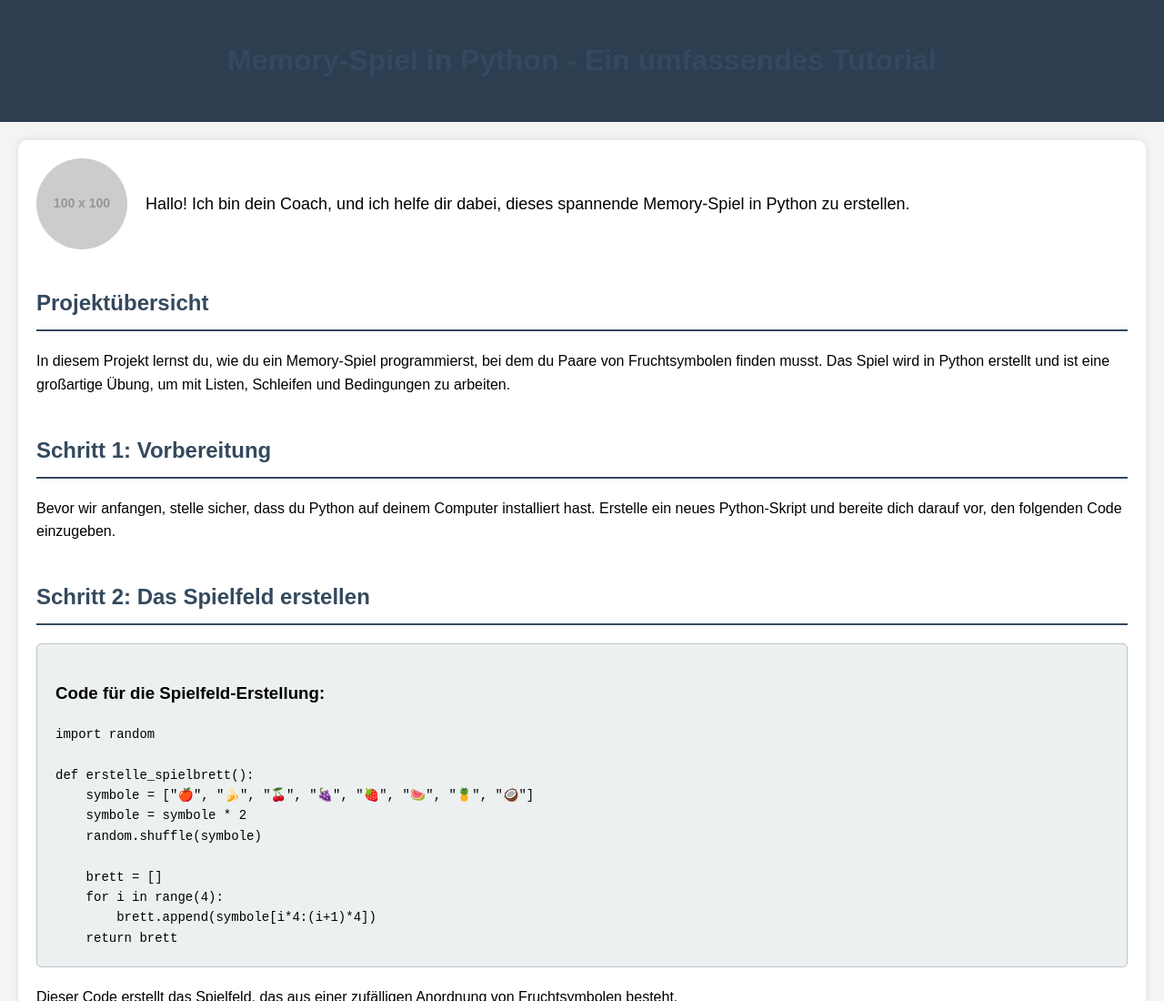
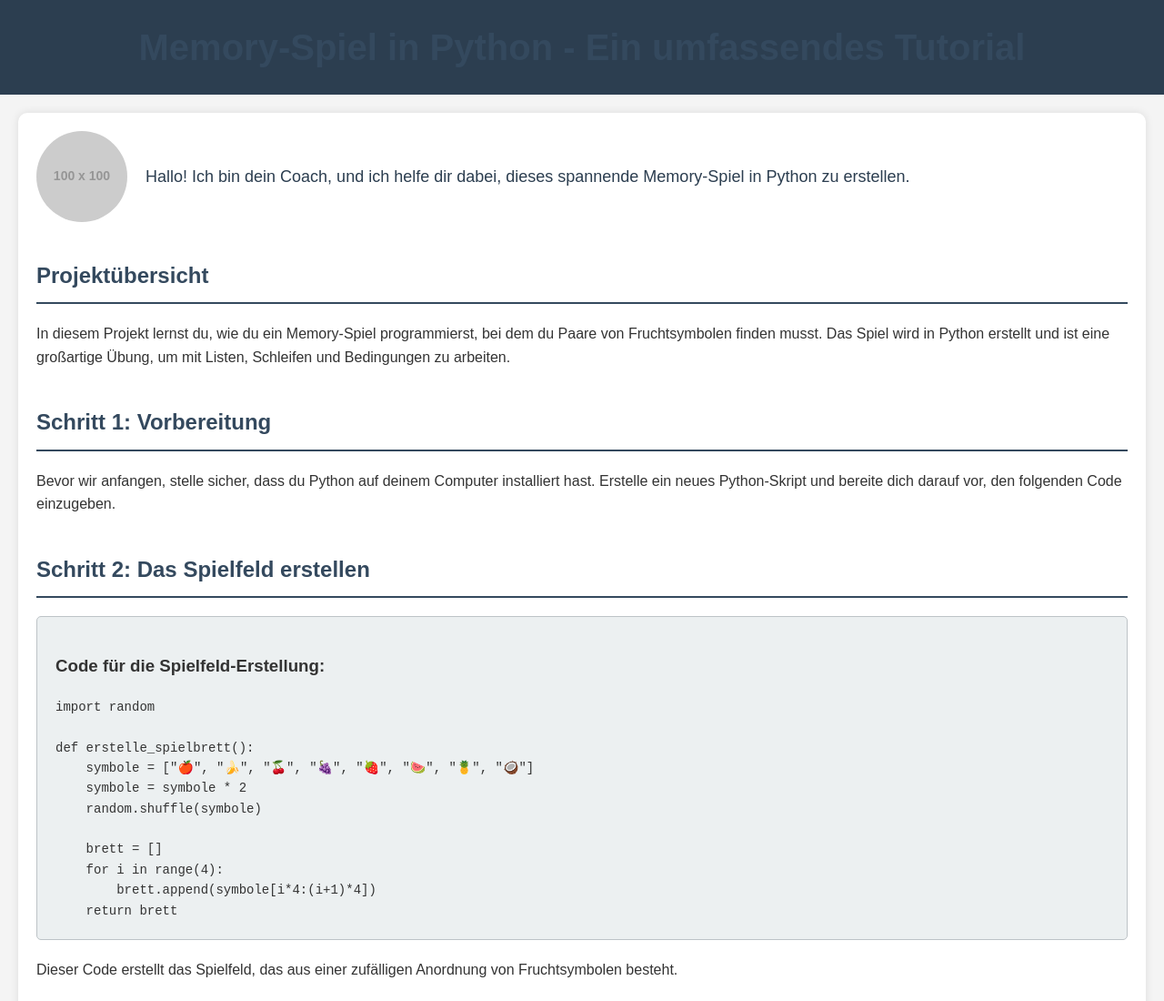
Before and after one commit to chandranshugl/3d-website, a plain HTML site: page index.html in a window 1280 px wide. Shown: the top 1100 px of the page at 91% size. Drawn offline with Linux system fonts and the light colour scheme; placeholder pictures from the web are drawn by us.

Commit message:
Update index.html

```diff
--- a/index.html
+++ b/index.html
@@ -11,6 +11,7 @@
             margin: 0;
             padding: 0;
             line-height: 1.6;
+            color: #333;
         }
         header {
             background-color: #2c3e50;
@@ -18,9 +19,10 @@
             padding: 20px;
             text-align: center;
         }
-        header img {
-            border-radius: 50%;
-            margin-right: 15px;
+        header h1 {
+            font-size: 2.5em;
+            margin: 0;
+            font-weight: bold;
         }
         .container {
             max-width: 1200px;
@@ -42,6 +44,7 @@
         .coach p {
             margin: 0;
             font-size: 18px;
+            color: #2c3e50;
         }
         h1, h2 {
             color: #34495e;
@@ -71,16 +74,16 @@
         .social-media a {
             margin: 0 10px;
             text-decoration: none;
-            color: #2c3e50;
+            color: #fff;
             font-size: 18px;
             border: 1px solid #2c3e50;
             padding: 10px 15px;
             border-radius: 5px;
+            background-color: #2c3e50;
             transition: background-color 0.3s, color 0.3s;
         }
         .social-media a:hover {
-            background-color: #2c3e50;
-            color: #fff;
+            background-color: #34495e;
         }
     </style>
 </head>
@@ -209,7 +212,7 @@ spiel()</code></pre>
         <div class="social-media">
             <h2>Folge uns auf Social Media!</h2>
             <a href="https://www.instagram.com/python_projects" target="_blank">Instagram</a>
-            <a href="https://twitter.com/python_projects" target="_blank">Twitter</a>
+            <a href="https://www.twitter.com/python_projects" target="_blank">Twitter</a>
         </div>
     </div>
 
```
